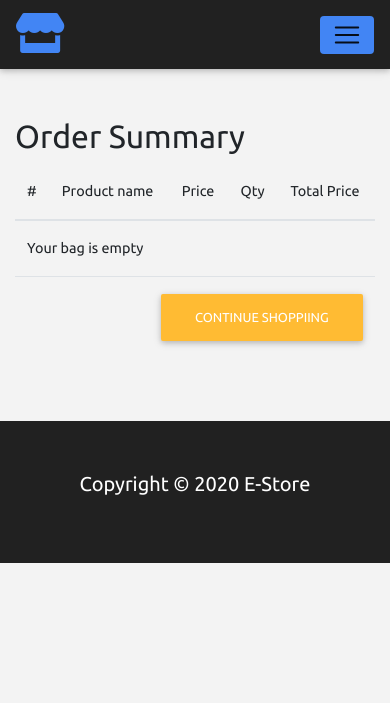
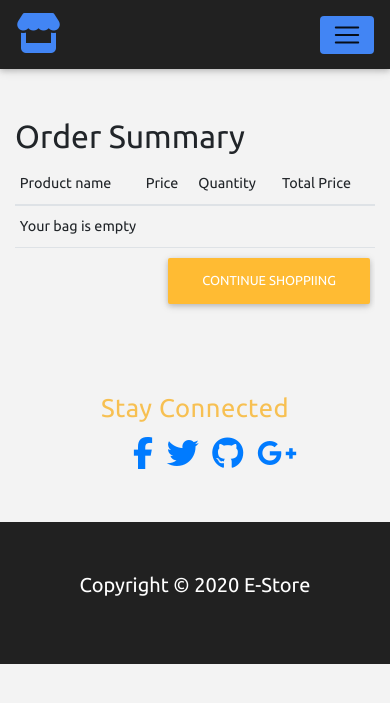
Before and after one commit to rootcanopy/E-Store, a Django app: page /cart/ in a window 390 px wide. Shown: the top 703 px of the page. Run offline with Django 3.2, Linux system fonts and the light colour scheme; data comes from the database, SQL or seed files in the repository; both versions use the stored data as it was after the commit; some libraries are stand-ins or nearby versions.

Commit message:
some small changes made, nothing major when it comes to functionality. Right now configuring the shopping cart add update delete and then onto the payment.

```diff
--- a/cart/cart_context.py
+++ b/cart/cart_context.py
@@ -1,14 +1,27 @@
 from django.conf import settings
 from decimal import Decimal
+from django.shortcuts import get_object_or_404
+from .models import OrderItem
 from products.models import Product
+from django import template
 
 
 def cart_contents(request):
 
-    cart_items = []
+    order_items = []
     total = 0
     product_count = 0
-    product = None
+    cart = request.session.get('cart', {})
+
+    for item_id, quantity in cart.items():
+        product = get_object_or_404(Product, pk=item_id)
+        total += quantity * product.price
+        product_count += quantity
+        order_items.append({
+            'product_id': ['product_id'],
+            'quantity': quantity,
+            'product': product
+        })
 
     if total < settings.FREE_DELIVERY_THRESHOLD:
         delivery = total * Decimal(settings.STANDARD_DELIVERY_PERCENTAGE)
@@ -23,7 +36,7 @@
     #    discount = product.price - product.discount * Decimal
 
     context = {
-        'cart_items': cart_items,
+        'order_items': order_items,
         'total': total,
         'product_count': product_count,
         'delivery': delivery,
--- a/cart/templates/cart/shopping_cart.html
+++ b/cart/templates/cart/shopping_cart.html
@@ -7,41 +7,39 @@
 
 <section>
 	<div class="container">
-		<div class="table-responsive text-nowrap mt-5">
+		<div class="table-responsive mt-5">
 			<h2>Order Summary</h2>
-			<table class="table">
+			<table class="table table-sm">
 				<thead>
 					<tr>
-						<th scope="col">#</th>
 						<th scope="col">Product name</th>
 						<th scope="col">Price</th>
-						<th scope="col">Qty</th>
+						<th scope="col">Quantity</th>
 						<th scope="col">Total Price</th>
 					</tr>
 				</thead>
 				<tbody>
-					{% for order_item in object.products.all %}
+					{% for order_item in order_items %}
 					<tr>
-						<th scope="row">{{ forloop.counter }}</th>
 						<td>{{ order_item.product.name }}</td>
-						<td>{{ order_item.product.price }}</td>
+						<td> € {{ order_item.product.price }}</td>
 						<td>
 							<a href="">
-								<i class="fas fa-minus-circle mr-2"></i>
+								<i class="fas fa-minus mr-2"></i>
 							</a>
 							{{ order_item.quantity }}
 							<a href="">
-								<i class="fas fa-plus-circle ml-2"></i>
+								<i class="fas fa-plus ml-2"></i>
 							</a>
 						</td>
 						<td>
 							{% if order_item.product.discount %}
-							€{{ order_item.total_discount_product_price }}
+								€{{ order_item.total_discount_product_price }}
 							<span class="badge badge-primary">
 								Saving <br> €{{ order_item.amount_saved }}
 							</span>
 							{% else %}
-							€{{ order_item.total_product_price }}
+								€{{ order_item.grand_total }}
 							{% endif %}
 							<a style='color: red;' href="">
 								<i class="fas fa-trash float-right"></i>
@@ -91,4 +89,5 @@
 	</div>
 
 </section>
+
 {% endblock %}
--- a/cart/views.py
+++ b/cart/views.py
@@ -8,6 +8,15 @@
     """ VIEW FOR SHOPPING CART """
     print(request.session)
     return render(request, 'cart/shopping_cart.html')
+
+
+"""
+    def _cart_id(request):
+        cart = request.session.session_key
+        if not cart:
+            cart = request.session.create()
+        return cart
+"""
 
 
 def add_to_cart(request, product_id):
@@ -24,5 +33,8 @@
         messages.info(request, "Product added to your bag.")
 
     request.session['cart'] = cart
-    print(request.session['cart'])
     return redirect(redirect_url)
+
+
+def remove_from_cart(request, product_id):
+    """ VIEW TO REMOVE A PRODUCT FROM CART """
--- a/mystore/settings.py
+++ b/mystore/settings.py
@@ -83,6 +83,7 @@
                 'django.contrib.messages.context_processors.messages',
                 'products.context_processors.nav_links',
                 'cart.cart_context.cart_contents',
+                # 'cart.cart_context.counter',
             ],
             'builtins': [
                 'crispy_forms.templatetags.crispy_forms_tags',
--- a/static/css/style.css
+++ b/static/css/style.css
@@ -109,3 +109,94 @@
 [data-slide="prev"] {
     margin-right: 10px;
 }
+
+/*-- FOOTER SOCIAL --*/
+
+footer-social {
+    padding-top: 4em;
+}
+
+.footer-social.text-center {
+    padding-top: 4em;
+}
+
+.footer-social h4 {
+    color: #f7c052;
+    text-transform: capitalize;
+    font-size: 1.6em;
+    letter-spacing: 0.5px;
+}
+
+footer li {
+    list-style: none;
+    display: inline-block
+}
+
+.footer-icon {
+    font-size: 2em;
+    margin: 5px
+}
+
+
+/*-- SHOPPING CART --*/
+/*
+.img-thumbnail
+    width: 50;
+    height: 50
+}*/
+
+.table>tbody>tr>td,
+.table>tfoot>tr>td {
+    vertical-align: middle;
+}
+
+@media screen and (max-width: 600px) {
+    table#cart tbody td .form-control {
+        width: 20%;
+        display: inline !important;
+    }
+
+    .actions .btn {
+        width: 36%;
+        margin: 1.5em 0;
+    }
+
+    .actions .btn-info {
+        float: left;
+    }
+
+    .actions .btn-danger {
+        float: right;
+    }
+
+    table#cart thead {
+        display: none;
+    }
+
+    table#cart tbody td {
+        display: block;
+        padding: .6rem;
+        min-width: 320px;
+    }
+
+    table#cart tbody tr td:first-child {
+        background: #333;
+        color: #fff;
+    }
+
+    table#cart tbody td:before {
+        content: attr(data-th);
+        font-weight: bold;
+        display: inline-block;
+        width: 8rem;
+    }
+
+    table#cart tfoot td {
+        display: block;
+    }
+
+    table#cart tfoot td .btn {
+        display: block;
+    }
+
+}
--- a/templates/base.html
+++ b/templates/base.html
@@ -11,9 +11,12 @@
     <link rel="stylesheet" href="https://stackpath.bootstrapcdn.com/bootstrap/4.5.0/css/bootstrap.min.css" integrity="sha384-9aIt2nRpC12Uk9gS9baDl411NQApFmC26EwAOH8WgZl5MYYxFfc+NcPb1dKGj7Sk" crossorigin="anonymous">
     <link href="https://cdnjs.cloudflare.com/ajax/libs/mdbootstrap/4.18.0/css/mdb.min.css" rel="stylesheet">
     <!-- FONT AWESOME -->
-    <link rel="stylesheet" href="https://use.fontawesome.com/releases/v5.11.2/css/all.css">
+    <script src="https://kit.fontawesome.com/e9c73d7092.js" crossorigin="anonymous"></script>
     <!-- CUSTOM CSS-->
 		<link rel="stylesheet" href="{% static 'css/style.css' %}">
+
+    {% block extra_css %}
+    {% endblock %}
 
     <title> {% block title %} {% endblock %} </title>
 
--- a/templates/includes/footer.html
+++ b/templates/includes/footer.html
@@ -1,5 +1,32 @@
-<footer class="bg-dark text-white mt-5 p-5">
-  <div class="container">
-    <p class="lead text-center">Copyright &copy; 2020 E-Store</p>
+<footer>
+  <div class="footer-social text-center">
+      <h4>Stay Connected</h4>
+      <ul>
+          <li>
+              <a href="#">
+                  <span class="fa fa-facebook icon_facebook footer-icon"></span>
+              </a>
+          </li>
+          <li>
+              <a href="#">
+                  <span class="fa fa-twitter icon_twitter footer-icon"></span>
+              </a>
+          </li>
+          <li>
+              <a href="#">
+                  <span class="fa fa-github icon_github footer-icon"></span>
+              </a>
+          </li>
+          <li>
+              <a href="#">
+                  <span class="fa fa-google-plus icon_g_plus footer-icon"></span>
+              </a>
+          </li>
+      </ul>
+  </div>
+
+  <div class="sub-footer bg-dark text-white mt-5 p-5">
+    <div class="container">
+      <p class="lead text-center">Copyright &copy; 2020 E-Store</p>
   </div>
 </footer>
--- a/templates/includes/navbar.html
+++ b/templates/includes/navbar.html
@@ -20,7 +20,12 @@
             </div>
           <a class="nav-item nav-link text-light text-uppercase font-weight-bold px-3" href="#">About</a>
           <a class="nav-item nav-link text-light text-uppercase font-weight-bold px-3" href="{% url 'contact' %}">Contact</a>
-          <a class="nav-item nav-link text-light text-uppercase font-weight-bold px-3" href="{% url 'view_cart' %}"><i class="fas fa-shopping-cart fa-2x"></i></a>
+          {% if product_count > 0 %}
+            <a class="nav-item nav-link text-light text-uppercase font-weight-bold px-3" href="{% url 'view_cart' %}">
+              <i class="fas fa-shopping-cart fa-2x"></i>
+              <span class="badge red z-depth-1 mr-1">{{ product_count }}</span>
+            </a>
+          {% endif %}
 
         {% if user.is_authenticated %}
           <a class="nav-item nav-link text-light text-uppercase font-weight-bold px-3" href=""><i class="fas fa-user-circle fa-2x"></i></a>
```
Also changed, not shown: cart/static/css/cart.css (added, +57 -0 lines), db.sqlite3.
